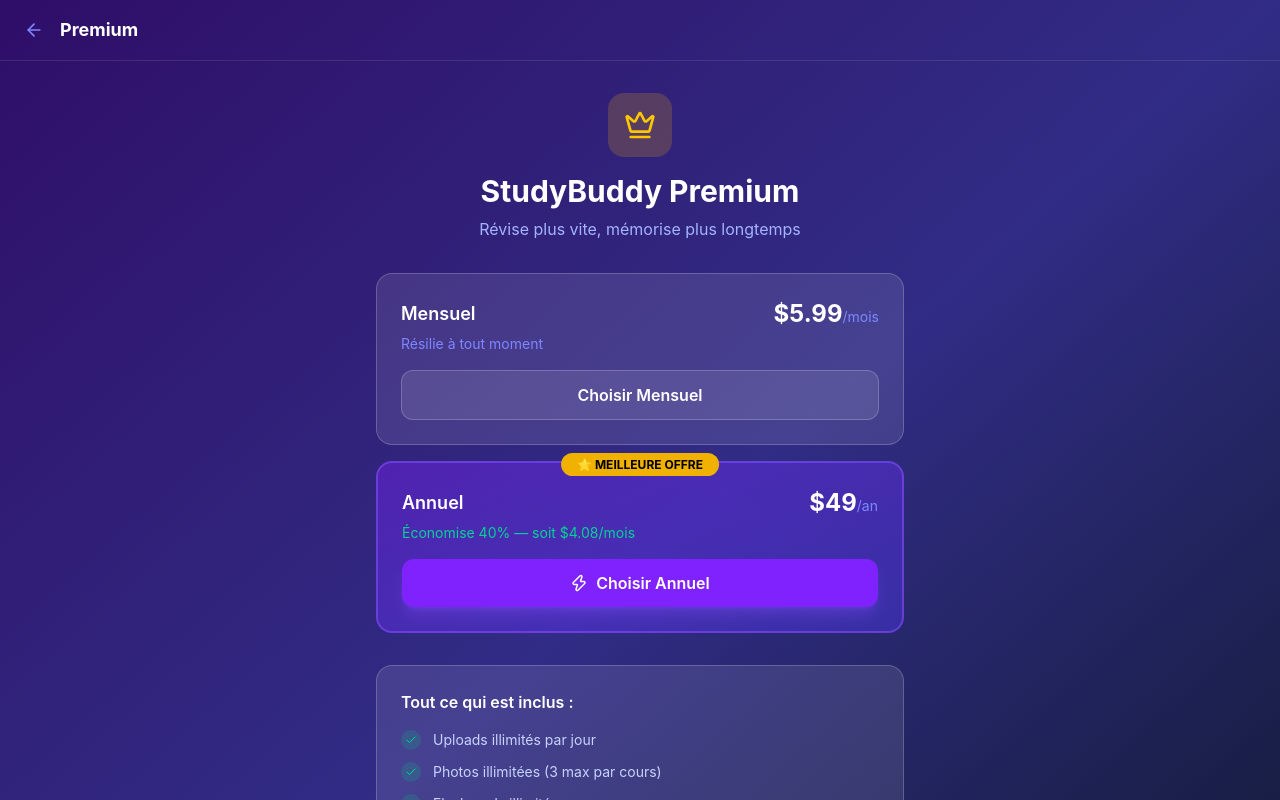
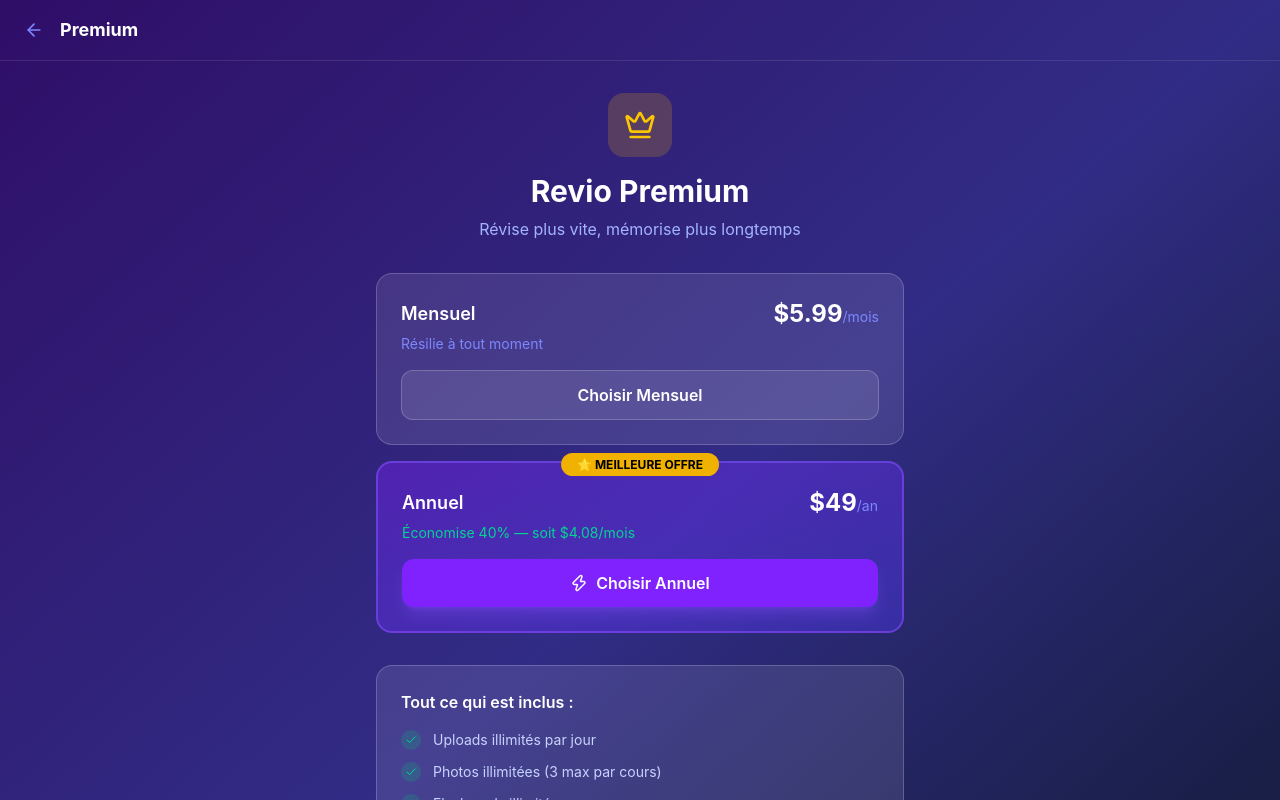
Before and after one commit to Juao20/Revio, a React (Vite) app in the folder revio-frontend/: page /premium in a window 1280 px wide. Shown: the top 800 px of the page. Built offline with nearby package versions, Linux system fonts and the light colour scheme; no server answers; sample sign-in values are in the browser's storage.

Commit message:
fix: replace StudyBuddy to Revio

```diff
--- a/revio-frontend/src/pages/Premium.jsx
+++ b/revio-frontend/src/pages/Premium.jsx
@@ -51,7 +51,7 @@
           <div className="inline-flex items-center justify-center w-16 h-16 bg-yellow-500/20 rounded-2xl mb-4">
             <Crown size={32} className="text-yellow-400" />
           </div>
-          <h1 className="text-3xl font-bold text-white mb-2">StudyBuddy Premium</h1>
+          <h1 className="text-3xl font-bold text-white mb-2">Revio Premium</h1>
           <p className="text-indigo-300">Révise plus vite, mémorise plus longtemps</p>
         </div>
 
@@ -61,7 +61,7 @@
             <span className="text-5xl block mb-3">✨</span>
             <h2 className="text-xl font-bold text-white mb-2">Tu es déjà Premium !</h2>
             <p className="text-yellow-300 text-sm mb-4">
-              Tu as accès à toutes les fonctionnalités Premium de StudyBuddy.
+              Tu as accès à toutes les fonctionnalités Premium de Revio.
             </p>
             <Link
               to="/"
```
